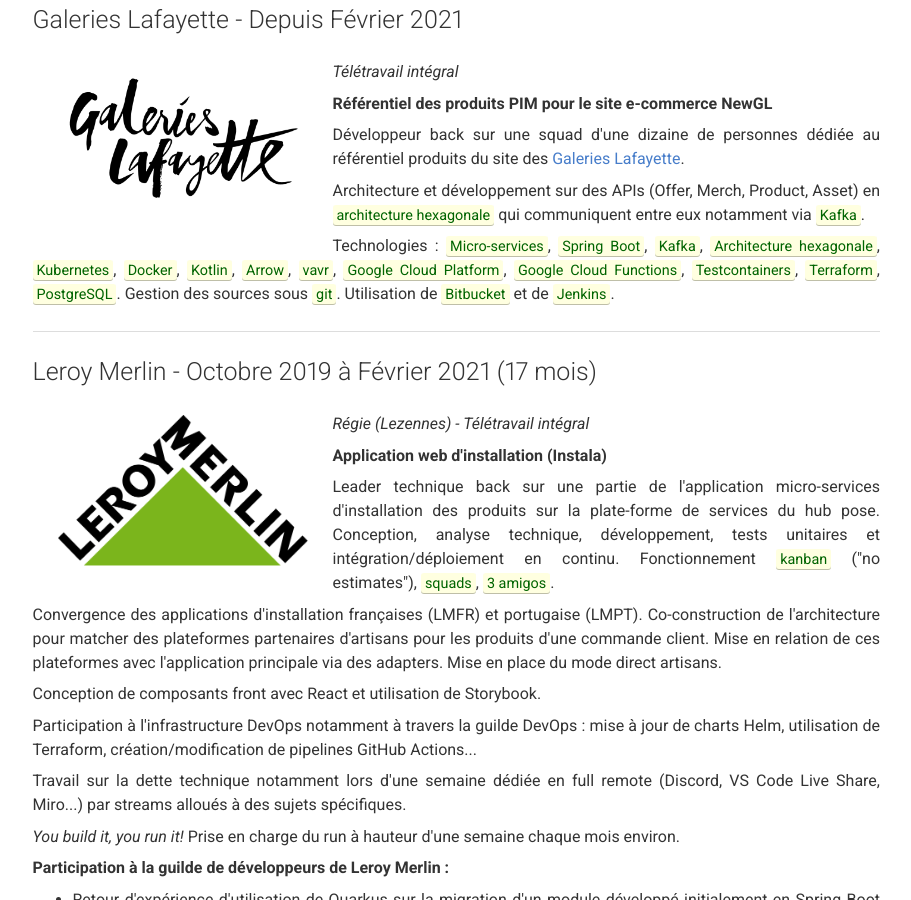
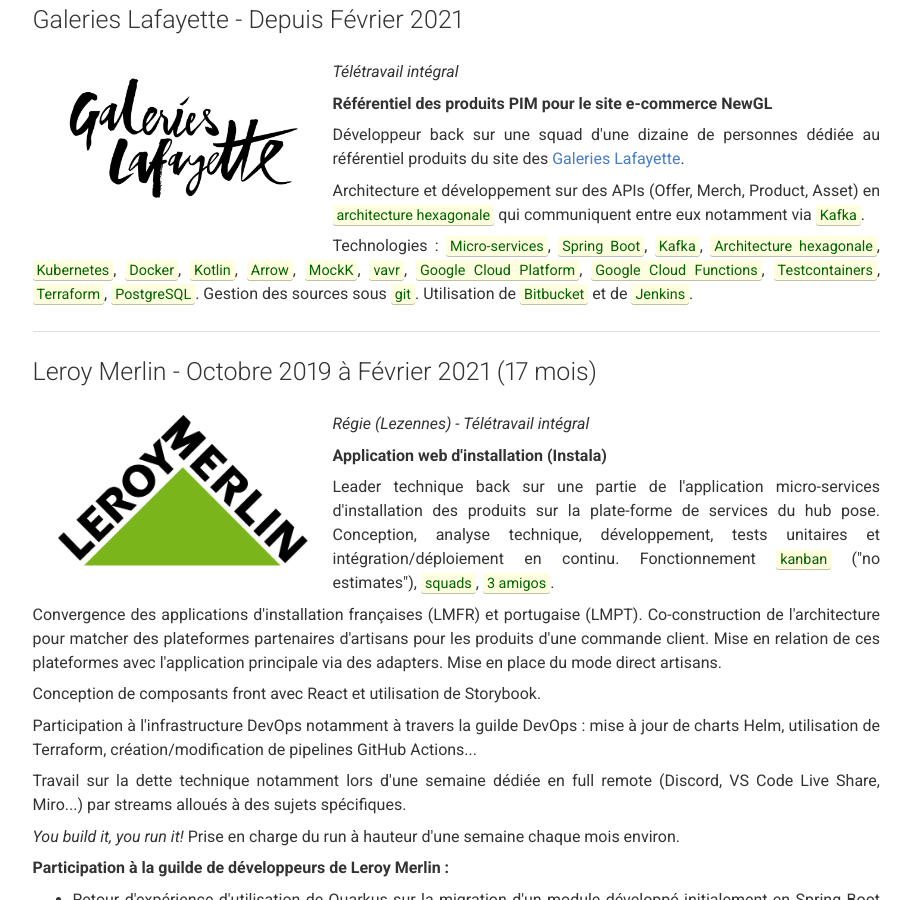
Before and after one commit to fdelbrayelle/fdelbrayelle.github.io, a Jekyll site: the page built from index.md, in a window 1280 px wide and 900 px high, scrolled down 1892 px. Shown: the whole window, without its empty margins (330-1241 px from the left). Built offline with Jekyll 4.4.1, drawn with Linux system fonts in a browser that asks for light colours; nearby versions of some CDN libraries.

Commit message:
chore: update my CV

```diff
--- a/_config.yml
+++ b/_config.yml
@@ -143,7 +143,7 @@
           <p style="font-weight: bold;">Référentiel des produits PIM pour le site e-commerce NewGL</p>
           <p>Développeur back sur une squad d'une dizaine de personnes dédiée au référentiel produits du site des <a title="Galeries Lafayette" href="https://www.galerieslafayette.com/" target="_blank" rel="noreferrer noopener">Galeries Lafayette</a>.</p>
           <p>Architecture et développement sur des APIs (Offer, Merch, Product, Asset) en <mark>architecture hexagonale</mark> qui communiquent entre eux notamment via <mark>Kafka</mark>.</p>
-          <p>Technologies : <mark>Micro-services</mark>, <mark>Spring Boot</mark>, <mark>Kafka</mark>, <mark>Architecture hexagonale</mark>, <mark>Kubernetes</mark>, <mark>Docker</mark>, <mark>Kotlin</mark>, <mark>Arrow</mark>, <mark>vavr</mark>, <mark>Google Cloud Platform</mark>, <mark>Google Cloud Functions</mark>, <mark>Testcontainers</mark>, <mark>Terraform</mark>, <mark>PostgreSQL</mark>. Gestion des sources sous <mark>git</mark>. Utilisation de <mark>Bitbucket</mark> et de <mark>Jenkins</mark>.</p>
+          <p>Technologies : <mark>Micro-services</mark>, <mark>Spring Boot</mark>, <mark>Kafka</mark>, <mark>Architecture hexagonale</mark>, <mark>Kubernetes</mark>, <mark>Docker</mark>, <mark>Kotlin</mark>, <mark>Arrow</mark>, <mark>MockK</mark>, <mark>vavr</mark>, <mark>Google Cloud Platform</mark>, <mark>Google Cloud Functions</mark>, <mark>Testcontainers</mark>, <mark>Terraform</mark>, <mark>PostgreSQL</mark>. Gestion des sources sous <mark>git</mark>. Utilisation de <mark>Bitbucket</mark> et de <mark>Jenkins</mark>.</p>
           <hr style="margin: 25px 0; clear: left;" />
 
           <h4>Leroy Merlin - Octobre 2019 à Février 2021 (17 mois)</h4>
```
